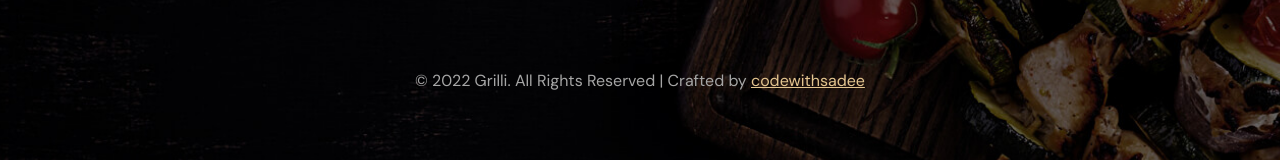
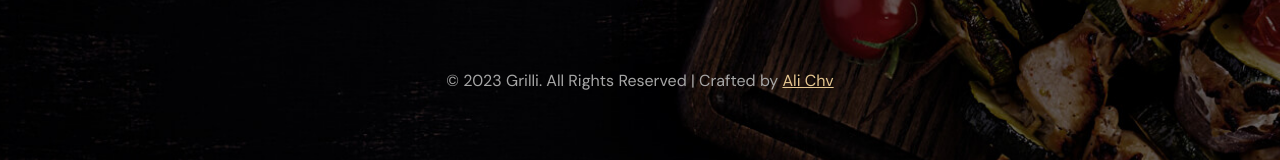
Before and after one commit to alichehrevar/grilli, a plain HTML site: page index.html in a window 1280 px wide. Shown: the part 8527-8687 px from the top of the page. Drawn offline with nearby package versions, Linux system fonts and the light colour scheme; a web font is replaced by a local one.

Commit message:
author changed to alichv

```diff
--- a/index.html
+++ b/index.html
@@ -11,7 +11,7 @@
   -->
   <title>Grilli - Amazing & Delicious Food</title>
   <meta name="title" content="Grilli - Amazing & Delicious Food">
-  <meta name="description" content="This is a Restaurant html template made by codewithsadee">
+  <meta name="description" content="This is a Restaurant html template made by alichv">
 
   <!--
     - favicon
@@ -1183,8 +1183,8 @@
       <div class="footer-bottom">
 
         <p class="copyright">
-          &copy; 2022 Grilli. All Rights Reserved | Crafted by <a href="https://github.com/codewithsadee"
-            target="_blank" class="link">codewithsadee</a>
+          &copy; 2023 Grilli. All Rights Reserved | Crafted by <a href="https://alichv.com" target="_blank"
+            class="link">Ali Chv</a>
         </p>
 
       </div>
```
